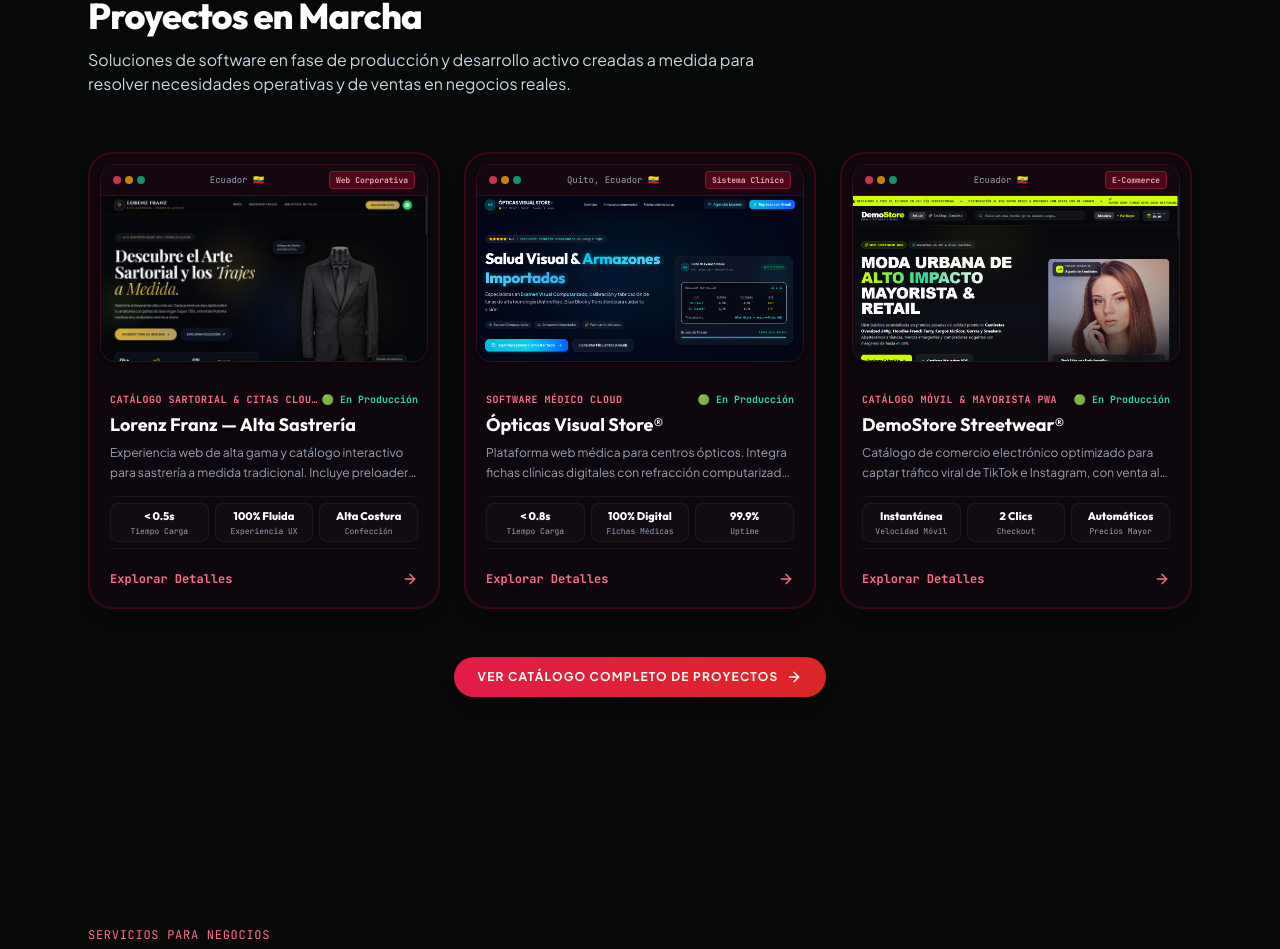
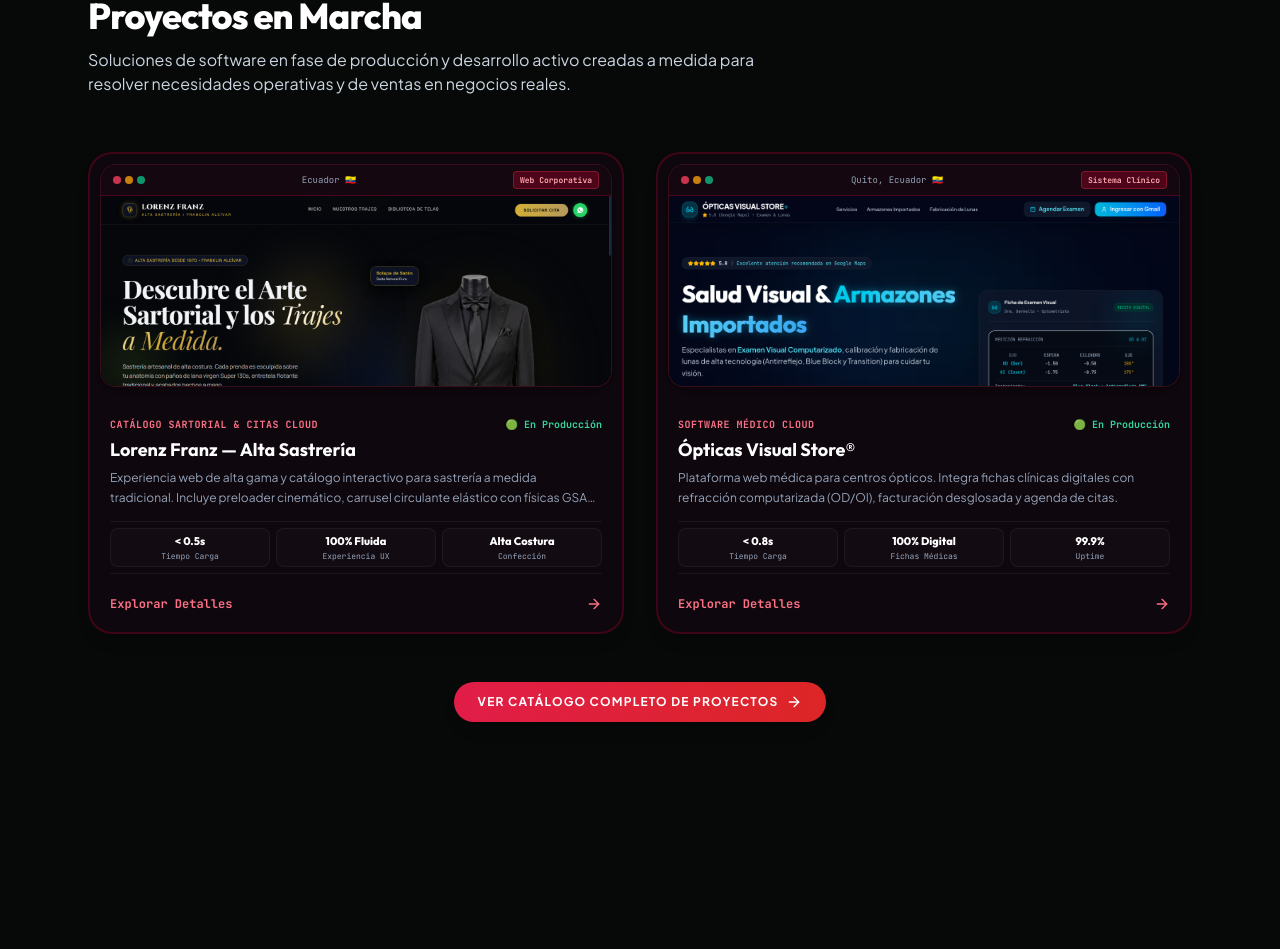
Before and after one commit to izerick/izerick-portfolio, a React (Vite) app: page / in a window 1280 px wide. Shown: the part 1563-2512 px from the top of the page. Built offline with nearby package versions, Linux system fonts and the light colour scheme.

Commit message:
style: restaurar cuadricula de 2 columnas en inicio para vista movil perfecta

```diff
--- a/src/components/ProjectsSection.tsx
+++ b/src/components/ProjectsSection.tsx
@@ -80,32 +80,6 @@
       'Despliegue en servidores cloud seguros con encriptación SSL.'
     ],
     specs: ['Frontend React Pro', 'Código TypeScript', 'Base de Datos Cloud', 'TailwindCSS', 'Arquitectura Modular']
-  },
-  {
-    id: 'demostore-streetwear',
-    name: 'DemoStore Streetwear®',
-    catLabel: 'E-Commerce',
-    type: 'Catálogo Móvil & Mayorista PWA',
-    industry: 'Moda Urbana & Distribución',
-    location: 'Ecuador 🇪🇨',
-    status: '🟢 En Producción',
-    image: '/demoropa-preview.png',
-    liveUrl: 'https://demoropa.izerick.dev',
-    description: 'Catálogo de comercio electrónico optimizado para captar tráfico viral de TikTok e Instagram, con venta al por mayor/menor, selector de tallas y checkout a WhatsApp.',
-    challenge: 'Pérdida de compras impulsivas de redes sociales por carritos de compra lentos y formularios de registro obligatorios.',
-    solution: 'Creamos una tienda online ultrarrápida con selector de tallas (S/M/L/XL), descuentos automáticos por compras en volumen y checkout directo a WhatsApp en 2 clics.',
-    metrics: [
-      { label: 'Velocidad Móvil', value: 'Instantánea' },
-      { label: 'Checkout', value: '2 Clics' },
-      { label: 'Precios Mayor', value: 'Automáticos' }
-    ],
-    highlights: [
-      'Descuentos automáticos por compras al por mayor (6+ unidades por modelo).',
-      'Filtros instantáneos por tallas, colores y disponibilidad en bodega.',
-      'Conexión directa con WhatsApp Business para cierre de venta sin fricción.',
-      'Diseño 100% Mobile-First y PWA para compras desde el teléfono.'
-    ],
-    specs: ['Mobile-First PWA', 'React Pro', 'TailwindCSS', 'Integración WhatsApp API', 'Optimización Web']
   }
 ];
 
@@ -127,8 +101,8 @@
           </p>
         </div>
 
-        {/* 3-Column Responsive Interactive Grid */}
-        <div className="grid grid-cols-1 sm:grid-cols-2 lg:grid-cols-3 gap-5 sm:gap-6 items-stretch">
+        {/* 2-Column Parallel Interactive Grid (2 en móvil y 2 en escritorio) */}
+        <div className="grid grid-cols-2 gap-2.5 sm:gap-6 lg:gap-8 items-stretch">
           {SHOWCASE_PROJECTS.map((proj) => (
             <article
               key={proj.id}
@@ -156,7 +130,7 @@
                   </div>
 
                   {/* Screenshot Viewport */}
-                  <div className="relative h-[140px] sm:h-[165px] overflow-hidden bg-[#070308]">
+                  <div className="relative h-[95px] xs:h-[120px] sm:h-[190px] overflow-hidden bg-[#070308]">
                     <img
                       src={proj.image}
                       alt={proj.name}
@@ -177,7 +151,7 @@
               </div>
 
               {/* Card Body */}
-              <div className="p-3.5 sm:p-5 flex-1 flex flex-col justify-between space-y-3 sm:space-y-3.5">
+              <div className="p-3 sm:p-5 flex-1 flex flex-col justify-between space-y-2.5 sm:space-y-3.5">
                 <div>
                   <div className="flex items-center justify-between gap-1 mb-1">
                     <span className="text-[8px] sm:text-[10px] font-mono font-bold text-rose-400 uppercase tracking-wider truncate">
@@ -188,7 +162,7 @@
                     </span>
                   </div>
 
-                  <h3 className="text-sm sm:text-lg font-bold text-white group-hover:text-rose-300 transition-colors font-heading leading-tight">
+                  <h3 className="text-xs sm:text-lg font-bold text-white group-hover:text-rose-300 transition-colors font-heading leading-tight truncate">
                     {proj.name}
                   </h3>
 
```
